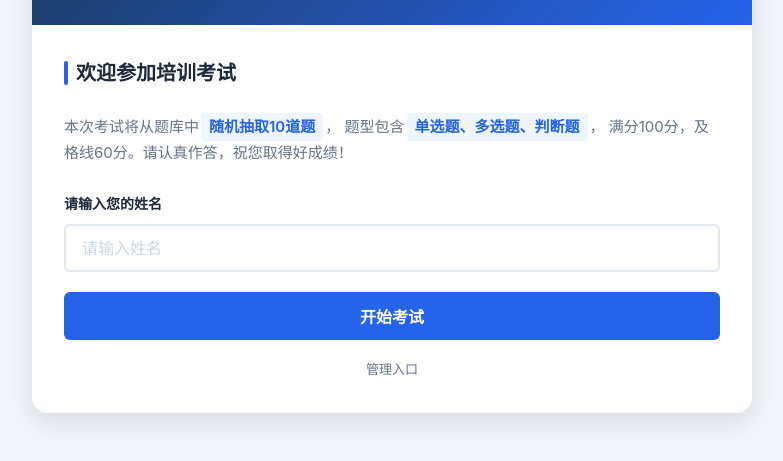
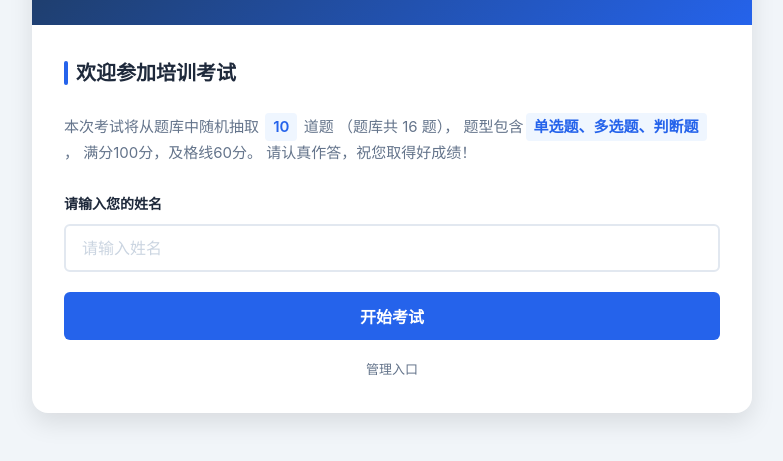
Before and after one commit to willgood2024/desktop.github.io, a plain HTML site: page index.html in a window 1280 px wide. Shown: the part 241-702 px from the top of the page, without its empty margins (248-1031 px from the left). Drawn offline with nearby package versions, Linux system fonts and the light colour scheme.

Commit message:
Add files via upload

```diff
--- a/index.html
+++ b/index.html
@@ -819,9 +819,11 @@ body {
   <div class="view active" id="viewWelcome">
     <div class="view-title">欢迎参加培训考试</div>
     <div class="welcome-desc">
-      本次考试将从题库中<span class="highlight">随机抽取10道题</span>，
+      本次考试将从题库中随机抽取 <span class="highlight" id="welcomePickCount">10</span> 道题
+      （题库共 <span id="welcomeTotalCount">16</span> 题），
       题型包含<span class="highlight">单选题、多选题、判断题</span>，
-      满分100分，及格线<span id="welcomePassScore">60</span>分。请认真作答，祝您取得好成绩！
+      满分100分，及格线<span id="welcomePassScore">60</span>分。
+      <span id="welcomeRequiredNote"></span>请认真作答，祝您取得好成绩！
     </div>
     <div class="form-group">
       <label for="inputName">请输入您的姓名</label>
@@ -1006,9 +1008,8 @@ const App = {
     this.applyConfigOverride();
     this.applyQuestionOverride();
 
-    // 欢迎页及格线动态显示
-    const wps = document.getElementById('welcomePassScore');
-    if (wps) wps.textContent = EXAM_CONFIG.passScore;
+    // 欢迎页动态信息（题数/题型/及格线/必答提示）
+    this.renderWelcomeInfo();
 
     // 管理入口：点击5次进入
     let clickCount = 0;
@@ -1045,6 +1046,9 @@ const App = {
     // URL hash 检测
     if (window.location.hash === '#admin') {
       this.showView('admin');
+    } else if (localStorage.getItem('exam_last_view') === 'admin') {
+      // 视图记忆：上次停留在管理页则恢复（无明确 hash 时）
+      this.showView('admin');
     }
 
     // 监听 hash 变化（用于扫码回传链接）
@@ -1058,8 +1062,42 @@ const App = {
     document.querySelectorAll('.view').forEach(v => v.classList.remove('active'));
     const target = document.getElementById('view' + name.charAt(0).toUpperCase() + name.slice(1));
     if (target) target.classList.add('active');
+    // 视图记忆：仅记住管理页（其他视图刷新后回到欢迎页，符合预期）
+    try {
+      if (name === 'admin') localStorage.setItem('exam_last_view', 'admin');
+      else localStorage.removeItem('exam_last_view');
+    } catch (e) {}
     // 进管理页时刷新
     if (name === 'admin') this.renderAdmin();
+  },
+
+  // ---- 欢迎页动态信息（题数/题型/及格线/必答提示，随配置与题库同步）----
+  renderWelcomeInfo() {
+    try {
+      const all = window.QUESTIONS || [];
+      const total = all.length;
+      const pick = total > 0 ? Math.min(EXAM_CONFIG.pickCount || total, total) : (EXAM_CONFIG.pickCount || 0);
+
+      const passEl = document.getElementById('welcomePassScore');
+      if (passEl) passEl.textContent = EXAM_CONFIG.passScore;
+      const pkEl = document.getElementById('welcomePickCount');
+      if (pkEl) pkEl.textContent = pick;
+      const totEl = document.getElementById('welcomeTotalCount');
+      if (totEl) totEl.textContent = total;
+
+      const reqNote = document.getElementById('welcomeRequiredNote');
+      if (reqNote) {
+        const reqN = all.filter(isRequiredQuestion).length;
+        if (reqN > 0 && EXAM_CONFIG.requiredMin > 0) {
+          const need = Math.min(EXAM_CONFIG.requiredMin, reqN);
+          reqNote.textContent = '本次含必答题，至少抽中 ' + need + ' 题。';
+          reqNote.style.display = '';
+        } else {
+          reqNote.textContent = '';
+          reqNote.style.display = 'none';
+        }
+      }
+    } catch (e) {}
   },
 
   // ---- 准备考试（欢迎页 → 准备页）----
```
